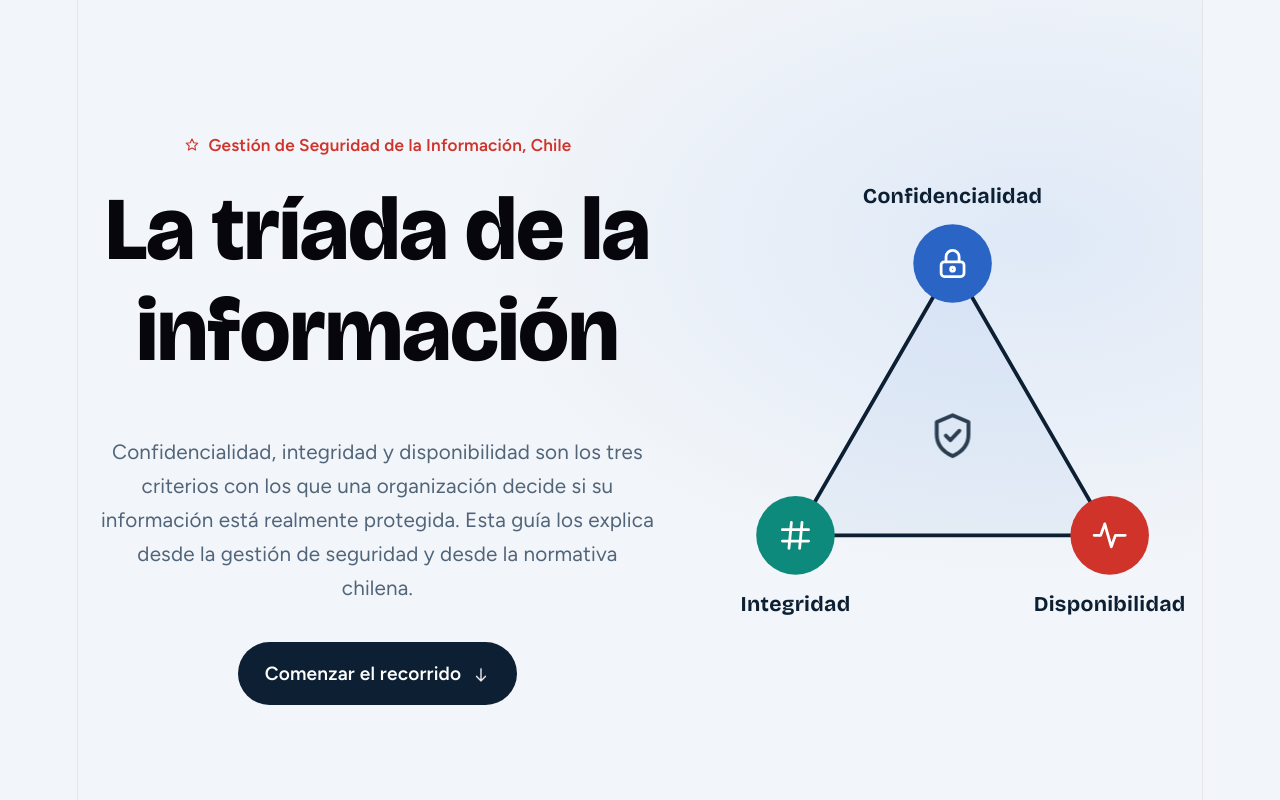
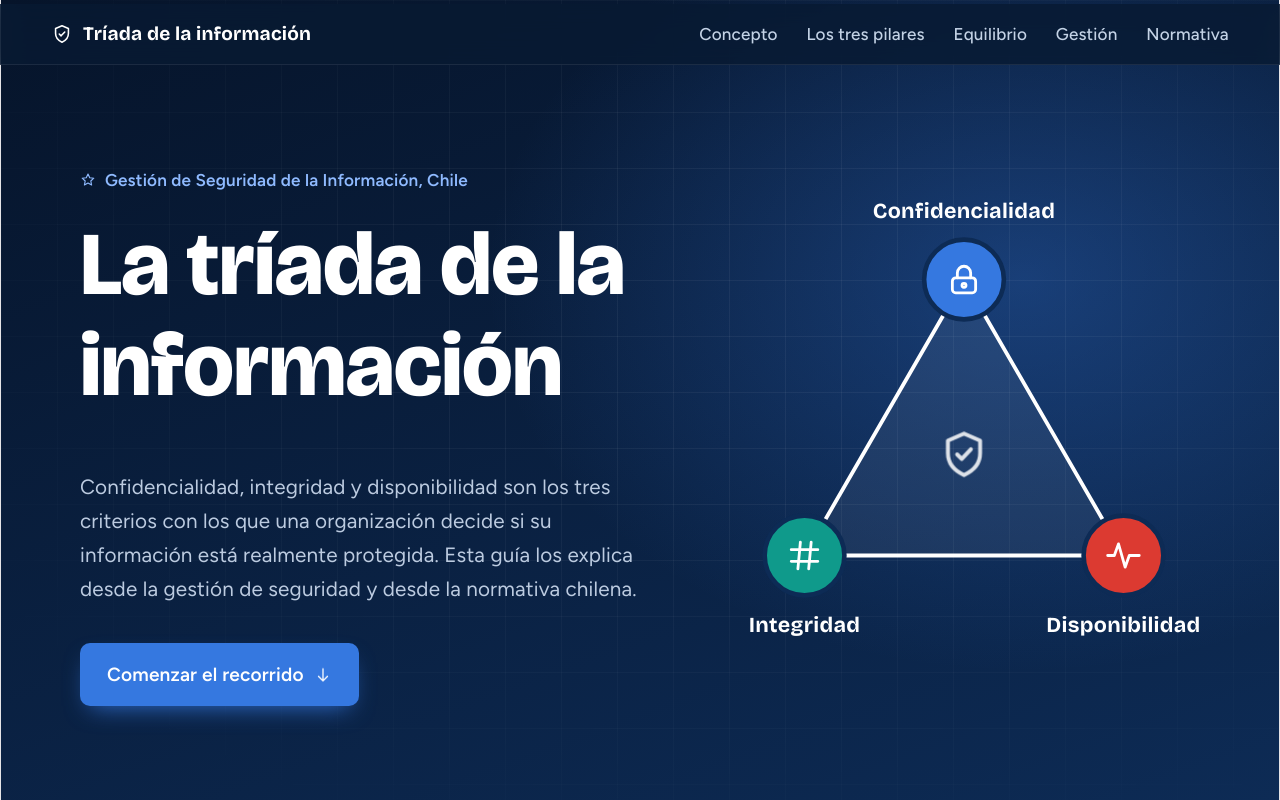
Before and after one commit to kibkili/infografia-triada-info, a React (Vite) app: page / in a window 1280 px wide. Shown: the top 800 px of the page. Built offline with nearby package versions, Linux system fonts and the light colour scheme.

Commit message:
Infografía de la tríada de la información con diseño profesional

```diff
--- a/src/App.css
+++ b/src/App.css
@@ -174,3 +174,69 @@ a:focus-visible, .btn:focus-visible { outline: 3px solid var(--c); outline-offse
   *, *::before, *::after { animation: none !important; transition: none !important; scroll-behavior: auto !important; }
   .rv { opacity: 1; transform: none; }
 }
+
+/* ============ Tema profesional (sobrescribe lo anterior) ============ */
+:root {
+  --ink: #081a33;
+  --navy: #0d2b55;
+  --paper: #f3f6fb;
+  --title: #0b3270;
+  --text: #22344b;
+  --muted: #55687f;
+  --line: #dbe3ee;
+  --c: #3578e0;
+  --i: #0f9a8b;
+  --d: #dc3a31;
+}
+body { background: var(--paper); color: var(--text); }
+h1, h2, h3 { color: var(--title); }
+.dark h2, .dark h3, .stage h2, .stage h3, .end h2, .hero h1, .questions h3, .cycle h3 { color: #ffffff; }
+
+/* Barra superior */
+.nav { position: fixed; top: 4px; left: 0; right: 0; z-index: 40; display: flex; justify-content: space-between; align-items: center; padding: .8rem clamp(1rem, 4vw, 3rem); background: rgba(8, 26, 51, .82); backdrop-filter: blur(12px); border-bottom: 1px solid rgba(255,255,255,.08); }
+.brand { display: inline-flex; align-items: center; gap: .55rem; color: #fff; text-decoration: none; font-family: var(--display); font-weight: 700; }
+.nav-links { display: none; gap: 1.6rem; }
+.nav-links a { color: #c4d3e6; text-decoration: none; font-size: .95rem; font-weight: 500; transition: color .2s; }
+.nav-links a:hover { color: #fff; }
+.stage-visual { top: 3.6rem; }
+
+/* Hero oscuro */
+.hero { background: radial-gradient(60% 70% at 80% 35%, rgba(53,120,224,.35) 0%, transparent 70%), linear-gradient(160deg, #06142a 0%, #0d2b55 100%); position: relative; color: #fff; padding-top: 7rem; }
+.hero::before { content: ''; position: absolute; inset: 0; background-image: linear-gradient(rgba(255,255,255,.05) 1px, transparent 1px), linear-gradient(90deg, rgba(255,255,255,.05) 1px, transparent 1px); background-size: 56px 56px; mask-image: radial-gradient(75% 75% at 60% 40%, #000 30%, transparent 100%); -webkit-mask-image: radial-gradient(75% 75% at 60% 40%, #000 30%, transparent 100%); }
+.hero-grid { position: relative; }
+.kicker { color: #8fbaff; }
+.sub { color: #bccbe0; }
+.hero .tri-line { stroke: #fff; }
+.hero .tri-fill { fill: rgba(255,255,255,.06); }
+.hero .node-label { fill: #fff; }
+.hero .tri-shield { color: #fff; }
+.hero .node .dot { stroke: #0d2b55; stroke-width: 3; }
+.btn { background: var(--c); border-radius: 10px; box-shadow: 0 10px 24px -10px rgba(53,120,224,.9); }
+.btn:hover { background: #4a8cf0; }
+
+/* Secciones claras */
+.sec h2::after { content: ''; display: block; width: 56px; height: 4px; border-radius: 2px; margin-top: .6rem; background: linear-gradient(90deg, var(--c), var(--i)); }
+.dark h2::after, .end h2::after { background: linear-gradient(90deg, #6aa4ff, #3fd0bf); }
+.intro, .card p, .case-row p, .t-body p { color: var(--muted); }
+.alt { background: #ffffff; }
+.card, .case-row { border-radius: 14px; background: #fff; border: 1px solid var(--line); box-shadow: 0 1px 2px rgba(8,26,51,.04), 0 12px 28px -18px rgba(8,26,51,.25); transition: transform .3s ease, box-shadow .3s ease; }
+.alt .card { background: var(--paper); }
+.card:hover, .case-row:hover { transform: translateY(-3px); box-shadow: 0 18px 34px -18px rgba(8,26,51,.35); }
+.case-row h3 { color: var(--nc); }
+.questions { background: linear-gradient(160deg, #081a33, #0d2b55); border-radius: 16px; box-shadow: 0 24px 50px -28px rgba(8,26,51,.7); }
+.stage { background: linear-gradient(180deg, #081a33 0%, #0b2347 100%); }
+.dark { background: linear-gradient(160deg, #081a33, #0d2b55); }
+.end { background: #06142a; }
+.t-year { color: var(--title); }
+.t-item::before { background: #fff; border-color: var(--c); }
+.plain-ico { background: var(--title); border-radius: 12px; }
+.block-ico, .case-ico, .q-ico { border-radius: 12px; }
+
+@media (min-width: 960px) {
+  .nav-links { display: flex; }
+}
+
+/* ============ Pantalla completa: anula los estilos por defecto de Vite ============ */
+html, body { margin: 0; padding: 0; width: 100%; min-width: 0; display: block; place-items: initial; overflow-x: hidden; }
+#root { max-width: none; width: 100%; margin: 0; padding: 0; text-align: left; }
+main { width: 100%; }
--- a/src/App.jsx
+++ b/src/App.jsx
@@ -174,8 +174,19 @@ export default function App() {
     <main>
       <div className="progress" ref={bar} />
 
+      <nav className="nav" aria-label="Secciones">
+        <a className="brand" href="#top"><Icon name="shield" size={22} /> Tríada de la información</a>
+        <div className="nav-links">
+          <a href="#que-es">Concepto</a>
+          <a href="#triada">Los tres pilares</a>
+          <a href="#equilibrio">Equilibrio</a>
+          <a href="#gestion">Gestión</a>
+          <a href="#normativa">Normativa</a>
+        </div>
+      </nav>
+
       {/* Hero */}
-      <header className="hero">
+      <header className="hero" id="top">
         <div className="wrap hero-grid">
           <div className="hero-text">
             <p className="kicker"><Icon name="star" size={16} /> Gestión de Seguridad de la Información, Chile</p>
@@ -241,7 +252,7 @@ export default function App() {
       </section>
 
       {/* Equilibrio */}
-      <section className="sec alt">
+      <section id="equilibrio" className="sec alt">
         <div className="wrap">
           <h2 className="rv">Los tres pilares compiten entre sí</h2>
           <p className="intro rv">Proteger no es maximizar un vértice. La gestión de seguridad busca el equilibrio que corresponde al riesgo y al negocio de cada organización.</p>
@@ -274,7 +285,7 @@ export default function App() {
       </section>
 
       {/* Gestion de riesgos */}
-      <section className="sec dark">
+      <section id="gestion" className="sec dark">
         <div className="wrap">
           <h2 className="rv">Cómo se gestiona: del activo al control</h2>
           <p className="intro rv">En un Sistema de Gestión de Seguridad de la Información (SGSI), la tríada es el criterio con el que se mide el impacto de cada riesgo. El proceso es un ciclo, no un proyecto que termina.</p>
@@ -292,7 +303,7 @@ export default function App() {
       </section>
 
       {/* Marco chileno */}
-      <section className="sec">
+      <section id="normativa" className="sec">
         <div className="wrap">
           <h2 className="rv">El marco normativo en Chile</h2>
           <p className="intro rv">Cada norma protege uno o varios vértices de la tríada. Los iconos indican cuáles.</p>
```
